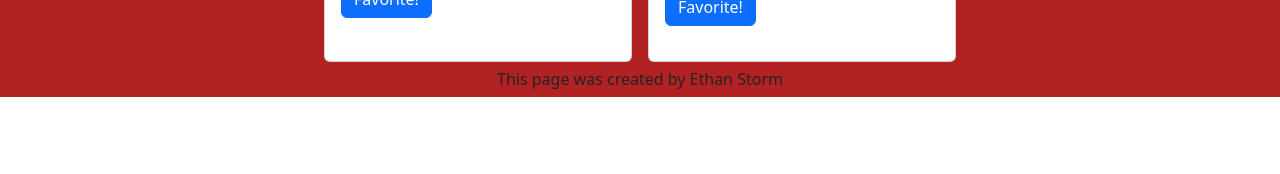
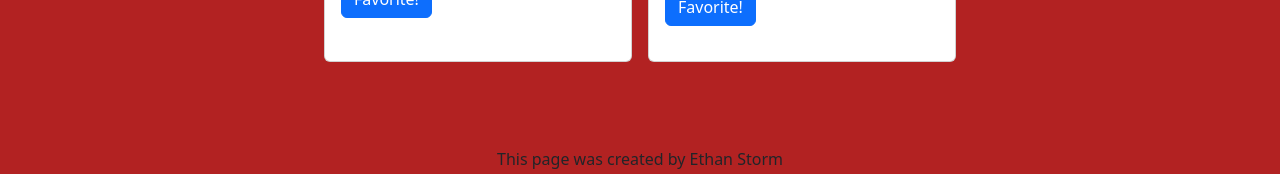
Before and after one commit to ShadowDraco/horned-beasts, a React (Create React App) app: page / in a window 1280 px wide. Shown: the part 3560-3734 px from the top of the page. Before the commit the page ends 3657 px from the top, so only its background shows below. Built offline with nearby package versions, Linux system fonts and the light colour scheme.

Commit message:
added new interaction

```diff
--- a/src/App.css
+++ b/src/App.css
@@ -58,4 +58,18 @@
 
 .footer {
 	text-align: center;
+	padding-top: 5em;
 }
+
+.footer:hover {
+	filter: brightness(50%);
+}
+
+.footer:hover::before {
+	content: 'Remove footer?';
+	float: left;
+}
+
+.invisible {
+	opacity: 0;
+}
--- a/src/components/Footer.js
+++ b/src/components/Footer.js
@@ -3,9 +3,23 @@ import React from 'react'
 import Container from 'react-bootstrap/Container'
 
 class Footer extends React.Component {
+	constructor(props) {
+		super(props)
+
+		this.state = { visible: true }
+	}
+
+	removeMe = () => {
+		console.log('removing')
+		this.setState({ visible: false })
+	}
+
 	render() {
 		return (
-			<Container className='footer'>
+			<Container
+				onClick={this.removeMe}
+				className={`footer ${this.state.visible ? 'visible' : 'invisible'}`}
+			>
 				<h6>This page was created by Ethan Storm</h6>
 			</Container>
 		)
--- a/src/components/Main.js
+++ b/src/components/Main.js
@@ -31,11 +31,12 @@ class Main extends React.Component {
 						: this.props.beasts.map((beast, i) => {
 								return (
 									<Image
+										key={i}
 										src={beast.image_url}
 										alt={`${beast.keyword}`}
 										title={beast.keyword}
 										fluid
-										width={'25%'}
+										width={'33%'}
 										rounded
 									/>
 								)
```
